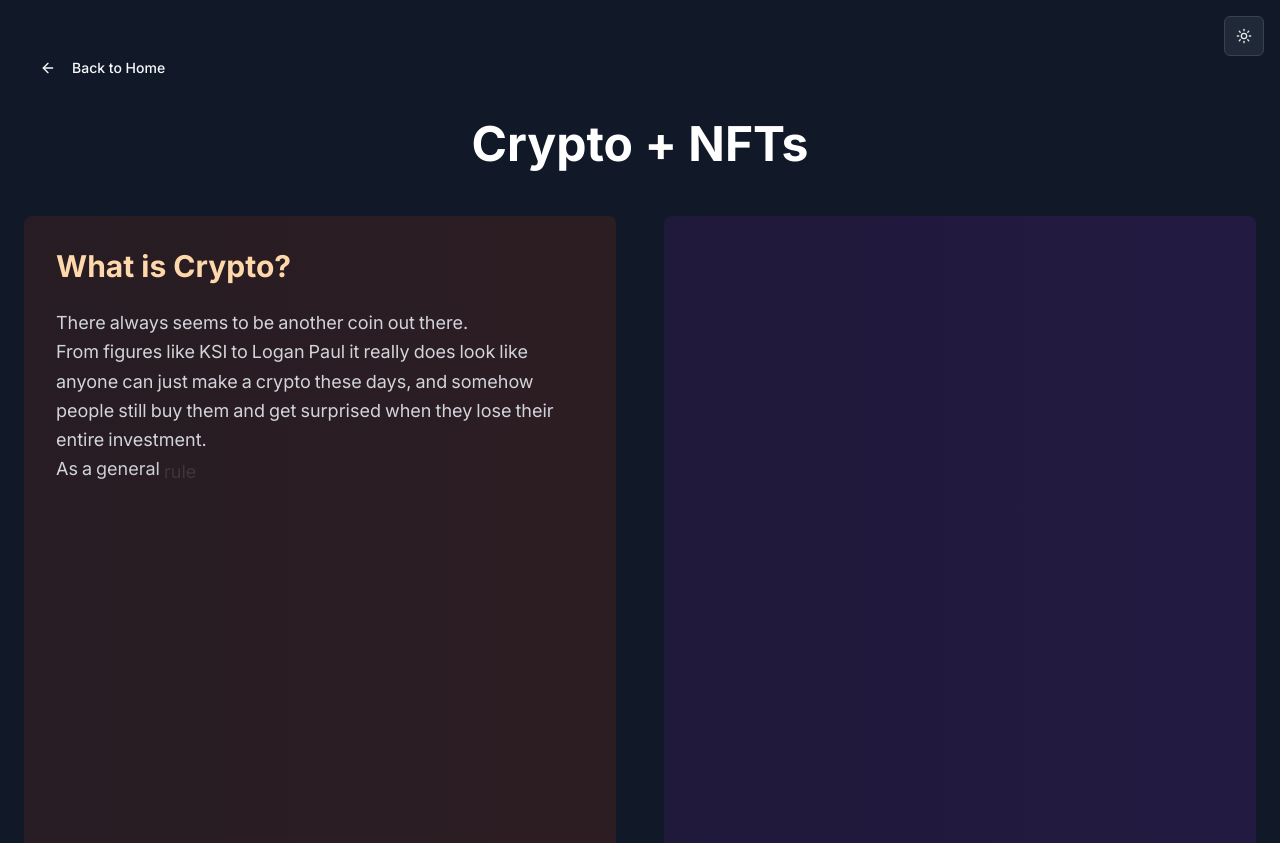
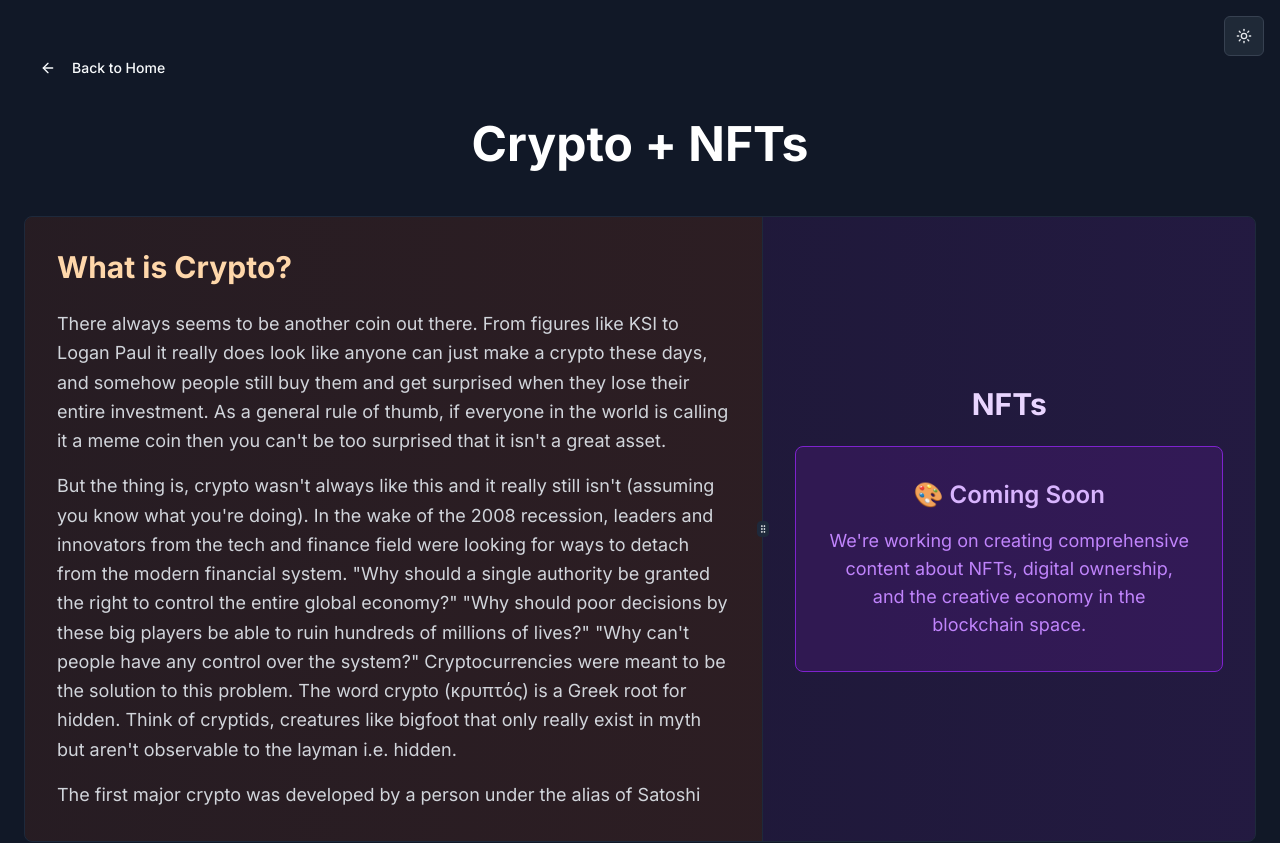
Before and after one commit to muj3b/spendora-workshop, a React (Vite) app: page /crypto-nfts in a window 1280 px wide. Shown: the top 843 px of the page. Built offline with nearby package versions, Linux system fonts and the light colour scheme.

Commit message:
Fix text formatting and split screen
Adjusted text formatting to display paragraphs and implemented a draggable vertical split screen for the Crypto/NFTs section. Also, increased the speed of the text pop-up animation.

```diff
--- a/src/components/WordByWordText.tsx
+++ b/src/components/WordByWordText.tsx
@@ -11,19 +11,19 @@ interface WordByWordTextProps {
 const WordByWordText: React.FC<WordByWordTextProps> = ({
   text,
   className = '',
-  delay = 500,
-  wordDelay = 120
+  delay = 100,
+  wordDelay = 30
 }) => {
-  const [visibleWords, setVisibleWords] = useState(0);
+  const [visibleParagraphs, setVisibleParagraphs] = useState(0);
 
-  // Split text into words, preserving paragraph structure
-  const words = text.split(/\s+/);
+  // Split text into paragraphs, preserving original structure
+  const paragraphs = text.split('\n\n').filter(p => p.trim());
 
   useEffect(() => {
     const startTimer = setTimeout(() => {
       const interval = setInterval(() => {
-        setVisibleWords((prev) => {
-          if (prev >= words.length) {
+        setVisibleParagraphs((prev) => {
+          if (prev >= paragraphs.length) {
             clearInterval(interval);
             return prev;
           }
@@ -35,27 +35,21 @@ const WordByWordText: React.FC<WordByWordTextProps> = ({
     }, delay);
 
     return () => clearTimeout(startTimer);
-  }, [words.length, delay, wordDelay]);
+  }, [paragraphs.length, delay, wordDelay]);
 
   return (
     <div className={className}>
-      {words.map((word, index) => (
-        <React.Fragment key={index}>
-          <span
-            className={`inline-block transition-all duration-200 mr-1 ${
-              index < visibleWords
-                ? 'opacity-100 transform translate-y-0'
-                : 'opacity-0 transform translate-y-1'
-            } ${
-              index === visibleWords - 1 && visibleWords < words.length
-                ? 'glare-slide'
-                : ''
-            }`}
-          >
-            {word}
-          </span>
-          {word.endsWith('.') && index < words.length - 1 && <br />}
-        </React.Fragment>
+      {paragraphs.map((paragraph, index) => (
+        <p
+          key={index}
+          className={`mb-4 transition-all duration-500 ${
+            index < visibleParagraphs
+              ? 'opacity-100 transform translate-y-0'
+              : 'opacity-0 transform translate-y-4'
+          }`}
+        >
+          {paragraph}
+        </p>
       ))}
     </div>
   );
--- a/src/pages/CryptoNFTs.tsx
+++ b/src/pages/CryptoNFTs.tsx
@@ -3,6 +3,7 @@ import { Button } from "@/components/ui/button";
 import { useNavigate } from "react-router-dom";
 import PageTransition from "@/components/PageTransition";
 import WordByWordText from "@/components/WordByWordText";
+import { ResizableHandle, ResizablePanel, ResizablePanelGroup } from "@/components/ui/resizable";
 
 const CryptoNFTs = () => {
   const navigate = useNavigate();
@@ -38,29 +39,31 @@ In present day crypto is gaining more credibility with many banks, companies, an
               Crypto + NFTs
             </h1>
 
-            {/* Split Layout */}
-            <div className="grid grid-cols-1 lg:grid-cols-2 gap-8 lg:gap-12">
+            {/* Resizable Split Layout */}
+            <ResizablePanelGroup direction="horizontal" className="min-h-[600px] rounded-lg border">
               {/* Left Side - What is Crypto */}
-              <div className="space-y-6">
-                <div className="bg-gradient-to-r from-orange-50 to-orange-100 dark:from-orange-900/20 dark:to-orange-800/20 rounded-lg p-8">
+              <ResizablePanel defaultSize={60} minSize={30}>
+                <div className="h-full p-8 bg-gradient-to-r from-orange-50 to-orange-100 dark:from-orange-900/20 dark:to-orange-800/20">
                   <h2 className="text-3xl font-bold text-orange-800 dark:text-orange-200 mb-6">
                     What is Crypto?
                   </h2>
 
-                  <div className="prose prose-lg max-w-none dark:prose-invert">
+                  <div className="prose prose-lg max-w-none dark:prose-invert overflow-y-auto max-h-[500px]">
                     <WordByWordText
                       text={cryptoText}
                       className="text-lg text-gray-700 dark:text-gray-300 leading-relaxed"
-                      delay={300}
-                      wordDelay={120}
+                      delay={100}
+                      wordDelay={200}
                     />
                   </div>
                 </div>
-              </div>
+              </ResizablePanel>
+
+              <ResizableHandle withHandle />
 
               {/* Right Side - NFTs */}
-              <div className="space-y-6">
-                <div className="bg-gradient-to-r from-purple-50 to-purple-100 dark:from-purple-900/20 dark:to-purple-800/20 rounded-lg p-8 h-full flex items-center justify-center">
+              <ResizablePanel defaultSize={40} minSize={30}>
+                <div className="h-full p-8 bg-gradient-to-r from-purple-50 to-purple-100 dark:from-purple-900/20 dark:to-purple-800/20 flex items-center justify-center">
                   <div className="text-center">
                     <h2 className="text-3xl font-bold text-purple-800 dark:text-purple-200 mb-6">
                       NFTs
@@ -76,8 +79,8 @@ In present day crypto is gaining more credibility with many banks, companies, an
                     </div>
                   </div>
                 </div>
-              </div>
-            </div>
+              </ResizablePanel>
+            </ResizablePanelGroup>
           </div>
         </div>
       </div>
--- a/src/pages/StockMarkets.tsx
+++ b/src/pages/StockMarkets.tsx
@@ -59,8 +59,8 @@ Learning about stocks will help you understand money and how these companies wor
               <WordByWordText
                 text={articleText}
                 className="text-lg text-gray-700 dark:text-gray-300 leading-relaxed"
-                delay={300}
-                wordDelay={120}
+                delay={100}
+                wordDelay={200}
               />
             </div>
           </div>
```
